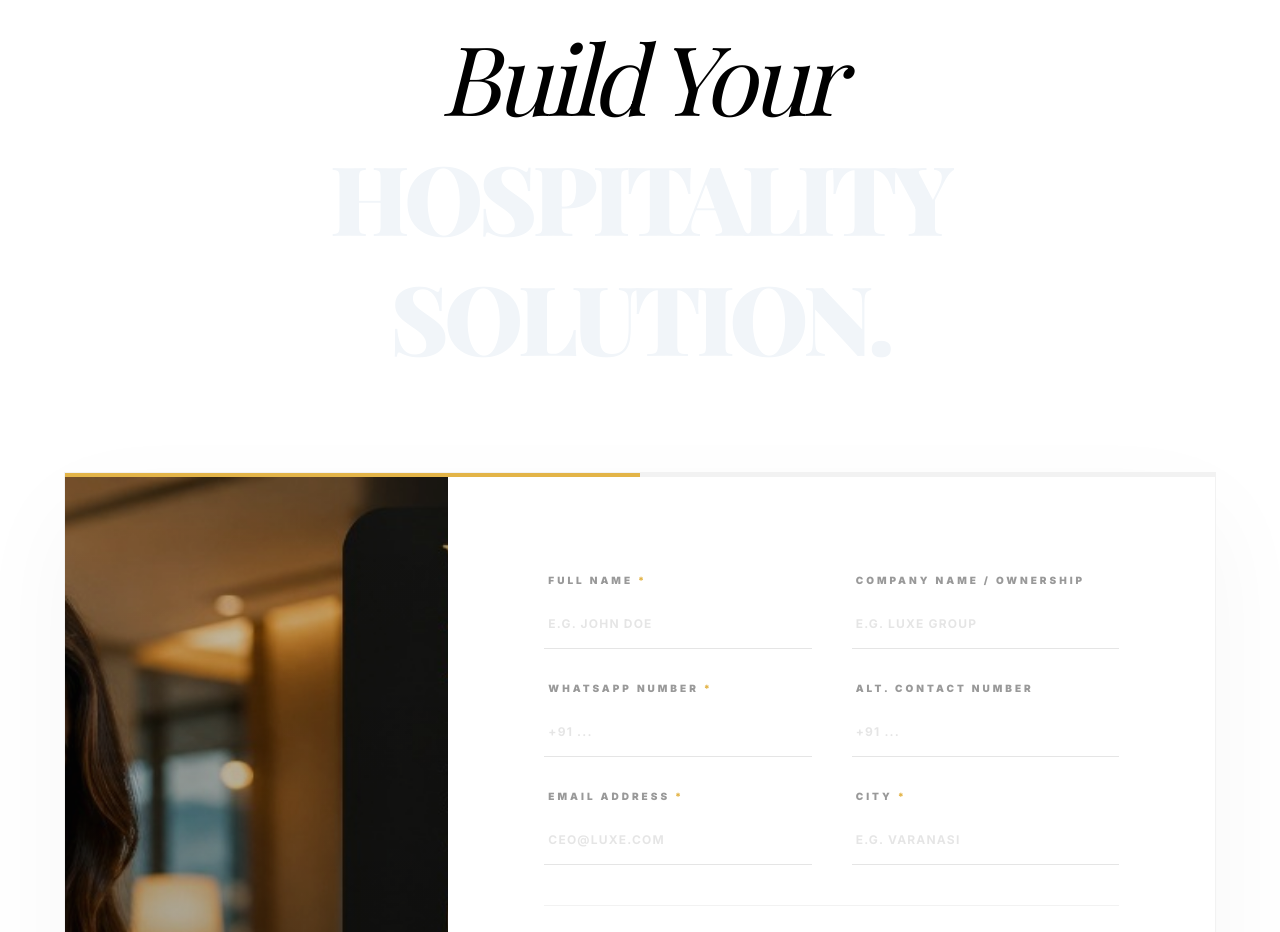
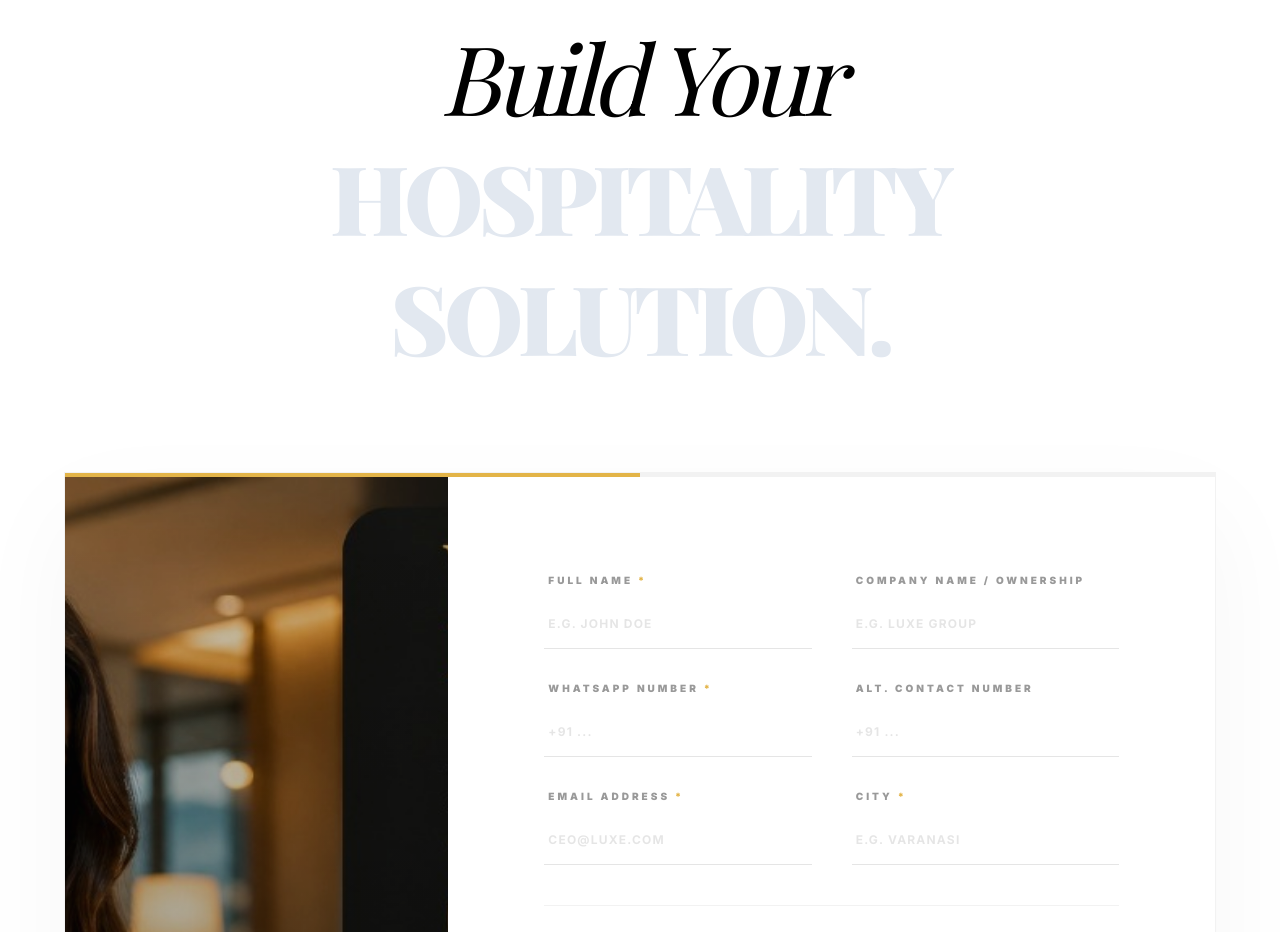
Before and after one commit to cricketmagician/vnexora, a Next.js app: page /services in a window 1280 px wide. Shown: the part 6600-7532 px from the top of the page. Built offline with nearby package versions, Linux system fonts and the light colour scheme; a web font is replaced by a local one.

Commit message:
style: improve visibility of services heading and update inquiry links

```diff
--- a/src/app/services/page.tsx
+++ b/src/app/services/page.tsx
@@ -684,7 +684,7 @@ export default function ServicesPage() {
              </motion.span>
              <h2 className="text-5xl md:text-8xl font-serif italic text-black tracking-tighter leading-tight">
                Build Your <br />
-               <span className="not-italic font-black text-slate-100 uppercase">Hospitality Solution.</span>
+               <span className="not-italic font-black text-slate-200 uppercase">Hospitality Solution.</span>
              </h2>
           </div>
 
--- a/src/components/sections/HospitalitySolutions.tsx
+++ b/src/components/sections/HospitalitySolutions.tsx
@@ -134,7 +134,7 @@ export const HospitalitySolutions = () => {
 
                         <div className="mt-8 pt-6 border-t border-white/10 opacity-0 group-hover:opacity-100 transition-opacity duration-700 delay-300">
                           <Link
-                            href="/contact"
+                            href="/services#enquiry-section"
                             className="flex items-center gap-3 text-[#E3B448] text-xs font-black uppercase tracking-widest hover:gap-5 transition-all"
                           >
                             Inquire Now <ArrowRight size={14} />
@@ -157,7 +157,7 @@ export const HospitalitySolutions = () => {
            className="mt-24 text-center"
         >
           <Link
-            href="/contact"
+            href="/services#enquiry-section"
             className="inline-block px-12 py-6 rounded-full bg-transparent border border-[#E3B448] text-[#E3B448] font-sans font-bold text-xs tracking-[0.4em] uppercase hover:bg-[#E3B448] hover:text-[#050505] transition-all duration-500 hover:shadow-[0_20px_80px_rgba(212,175,55,0.15)]"
           >
             Inquire About Our Solutions
```
